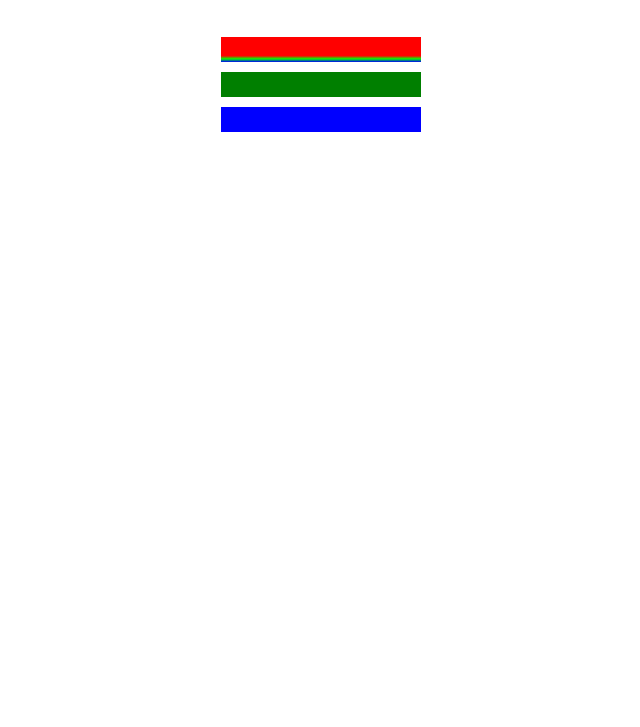
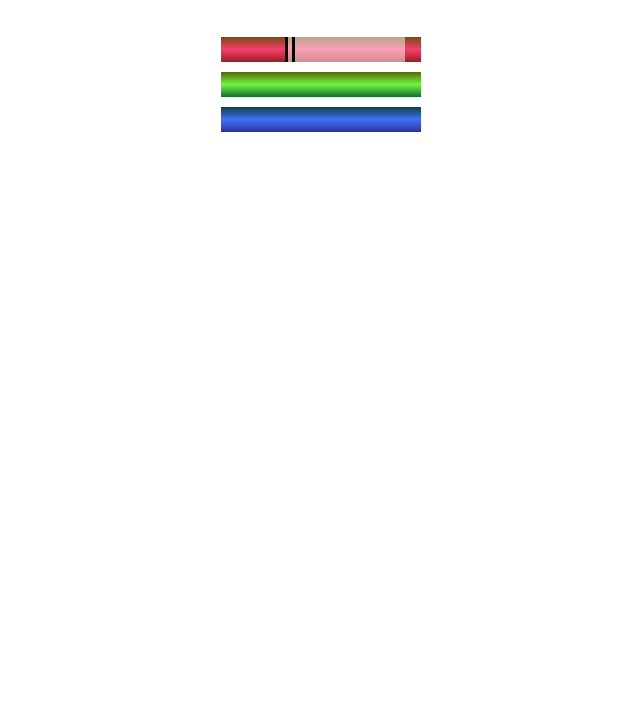
Before and after one commit to R3M1G/responsive-web-design, a plain HTML site: page 3.css-colors/index.html in a window 1280 px wide. Shown: the part 73-800 px from the top of the page, without its empty margins (319-959 px from the left). Drawn offline with Linux system fonts and the light colour scheme.

Commit message:
color gradients implemented. First iteration on borders

```diff
--- a/3.css-colors/index.html
+++ b/3.css-colors/index.html
@@ -9,7 +9,10 @@
 </head>
 <body><h1>CSS Color Markers</h1>
     <div class="container"></div>
-    <div class="marker red"></div>
+    <div class="marker red">
+        <div class="cap"></div>
+        <div class="sleeve"></div>
+    </div>
     <div class="marker green"></div>
     <div class="marker blue"></div>
 
--- a/3.css-colors/styles.css
+++ b/3.css-colors/styles.css
@@ -5,18 +5,31 @@ p {
     text-align: right;
   }
 .marker{
-height:25px;
-width:200px;
-margin:10px auto;
+    height:25px;
+    width:200px;
+    margin:10px auto;
 }
+.cap{
+    width:60px;
+    height:25px;
+  }
+.sleeve{
+    width:110px;
+    height:25px;
+    background-color: rgba(255,255,255,0.5);
+    border-left:10px double black;
+}
+.cap, .sleeve{
+    display: inline-block;
+  }
 .red{
-    background: linear-gradient(180deg, rgb(255, 0, 0)75%,rgb(0,255,0),rgb(0,0,255));
+    background: linear-gradient(180deg, rgb(122, 74, 14) , rgb(245, 62, 113) , rgb(162, 27, 27) );
 }
 .green{
-    background-color:  #007f00;
+    background: linear-gradient(180deg, #55680d,#71f53e,#116c31);
 }
 .blue{
-    background-color: hsl(240, 100%, 50%);
+    background:linear-gradient( hsl(186,76%, 16%),hsl(223,90%,60%),hsl(240,56%,42%));
 }
 .container {
 background-color: rgb(255,255,255);
```
